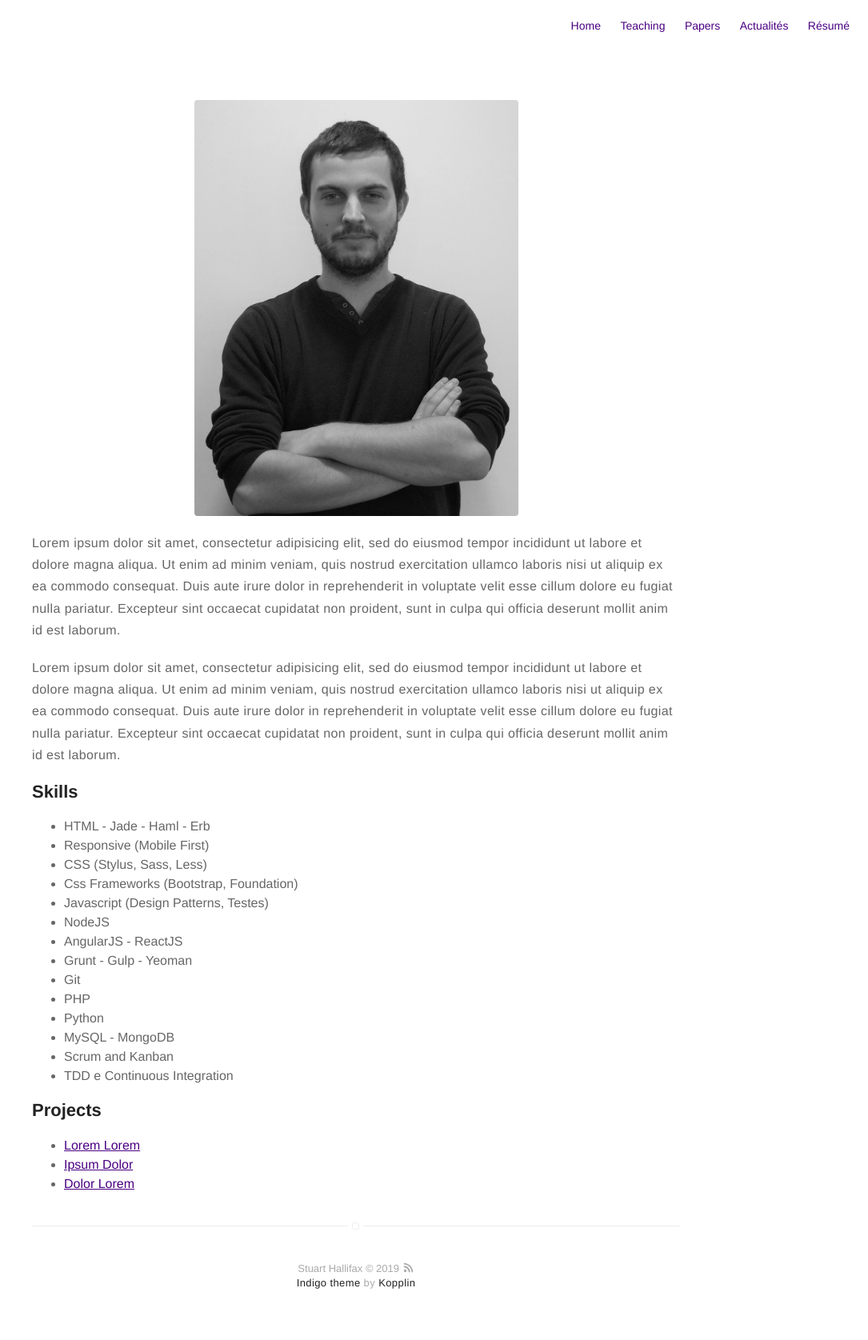
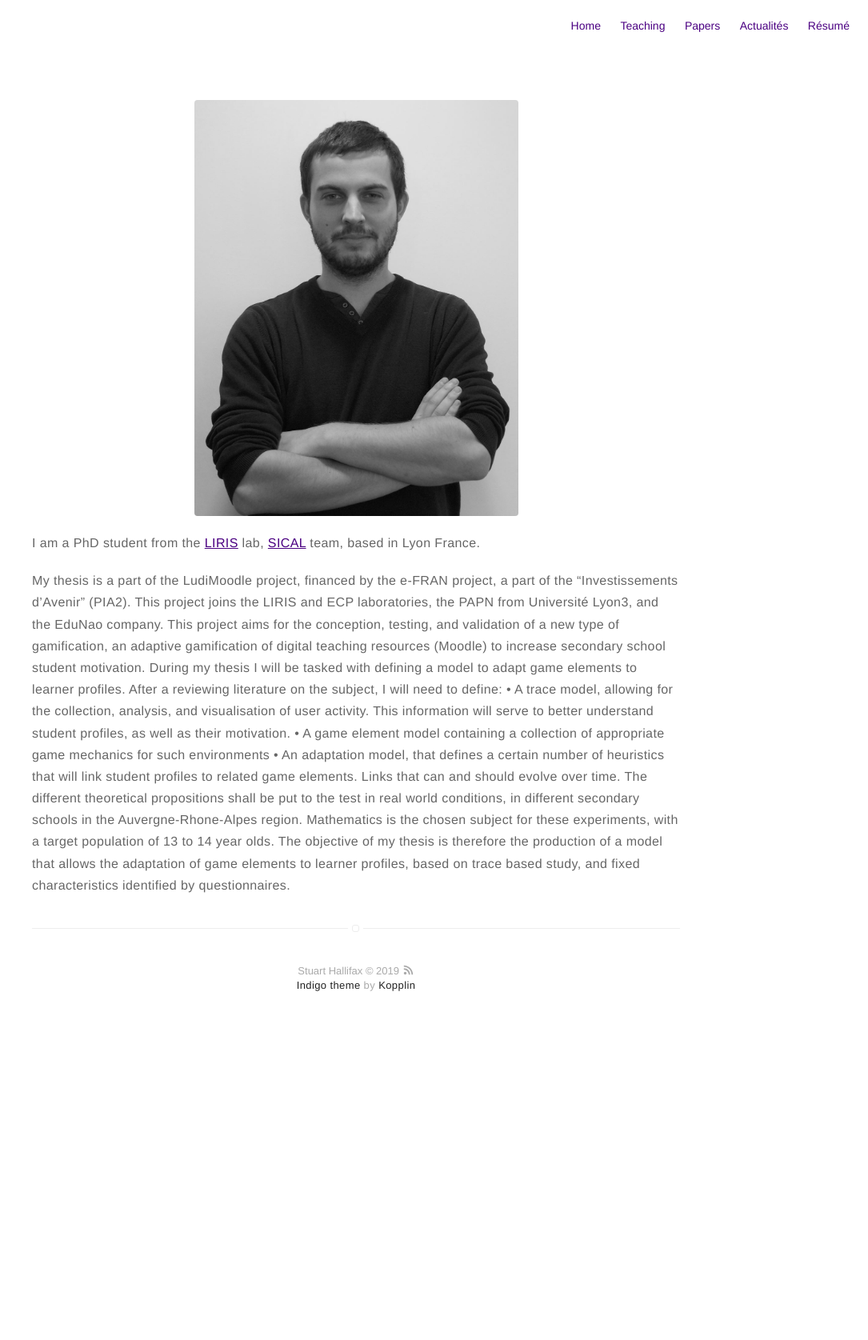
Before and after one commit to Therberus/therberus.github.io, a Jekyll site: the page built from about.md, in a window 1280 px wide. Shown: the whole page at 80% size, without its empty margins (195-1280 px from the left). Built offline with Jekyll 4.4.1, drawn with Linux system fonts in a browser that asks for light colours; after the commit the page ends 1303 px from its top, so only the background shows below that.

Commit message:
Added about page

```diff
--- a/_config.yml
+++ b/_config.yml
@@ -33,7 +33,7 @@ permalink: /:title/
 
 # if you don't have any of social below, comment the line
 facebook: therberus
-twitter: therb3rus
+#twitter: therb3rus
 # google: mygoogle
 # instagram: myinstagram
 # pinterest: mypinterest
@@ -75,7 +75,7 @@ teaching: true
 publications: true
 
 # if you don't need "about" or "blog", comment them out below
-#about: true
+about: true
 blog: false
 
 # do you want to show the "read time" of the posts?
--- a/about.md
+++ b/about.md
@@ -4,43 +4,15 @@ layout: page
 ---
 ![Profile Image]({{ site.url }}/{{ site.picture }})
 
-<p>Lorem ipsum dolor sit amet, consectetur adipisicing elit, sed do eiusmod
-tempor incididunt ut labore et dolore magna aliqua. Ut enim ad minim veniam,
-quis nostrud exercitation ullamco laboris nisi ut aliquip ex ea commodo
-consequat. Duis aute irure dolor in reprehenderit in voluptate velit esse
-cillum dolore eu fugiat nulla pariatur. Excepteur sint occaecat cupidatat non
-proident, sunt in culpa qui officia deserunt mollit anim id est laborum.</p>
+<p>I am a PhD student from the <a href="https://liris.cnrs.fr/en">LIRIS</a> lab, <a href="https://liris.cnrs.fr/en/team/sical">SICAL</a> team, based in Lyon France.</p>
 
-<p>Lorem ipsum dolor sit amet, consectetur adipisicing elit, sed do eiusmod
-tempor incididunt ut labore et dolore magna aliqua. Ut enim ad minim veniam,
-quis nostrud exercitation ullamco laboris nisi ut aliquip ex ea commodo
-consequat. Duis aute irure dolor in reprehenderit in voluptate velit esse
-cillum dolore eu fugiat nulla pariatur. Excepteur sint occaecat cupidatat non
-proident, sunt in culpa qui officia deserunt mollit anim id est laborum.</p>
+<p>My thesis is a part of the LudiMoodle project, financed by the e-FRAN project, a part of the “Investissements d’Avenir” (PIA2). This project joins the LIRIS and ECP laboratories, the PAPN from Université Lyon3, and the EduNao company. This project aims for the conception, testing, and validation of a new type of gamification, an adaptive gamification of digital teaching resources (Moodle) to increase secondary school student motivation.
 
-<h2>Skills</h2>
+During my thesis I will be tasked with defining a model to adapt game elements to learner profiles. After a reviewing literature on the subject, I will need to define:
+•         A trace model, allowing for the collection, analysis, and visualisation of user activity. This information will serve to better understand student profiles, as well as their motivation.
+•         A game element model containing a collection of appropriate game mechanics for such environments
+•         An adaptation model, that defines a certain number of heuristics that will link student profiles to related game elements. Links that can and should evolve over time.
 
-<ul class="skill-list">
-	<li>HTML - Jade - Haml - Erb</li>
-	<li>Responsive (Mobile First)</li>
-	<li>CSS (Stylus, Sass, Less)</li>
-	<li>Css Frameworks (Bootstrap, Foundation)</li>
-	<li>Javascript (Design Patterns, Testes)</li>
-	<li>NodeJS</li>
-	<li>AngularJS - ReactJS</li>
-	<li>Grunt - Gulp - Yeoman</li>
-	<li>Git</li>
-	<li>PHP</li>
-	<li>Python</li>
-	<li>MySQL - MongoDB</li>
-	<li>Scrum and Kanban</li>
-	<li>TDD e Continuous Integration</li>
-</ul>
+The different theoretical propositions shall be put to the test in real world conditions, in different secondary schools in the Auvergne-Rhone-Alpes region. Mathematics is the chosen subject for these experiments, with a target population of 13 to 14 year olds.
 
-<h2>Projects</h2>
-
-<ul>
-	<li><a href="https://github.com/">Lorem Lorem</a></li>
-	<li><a href="https://github.com/">Ipsum Dolor</a></li>
-	<li><a href="https://github.com/">Dolor Lorem</a></li>
-</ul>
+The objective of my thesis is therefore the production of a model that allows the adaptation of game elements to learner profiles, based on trace based study, and fixed characteristics identified by questionnaires.</p>
```
